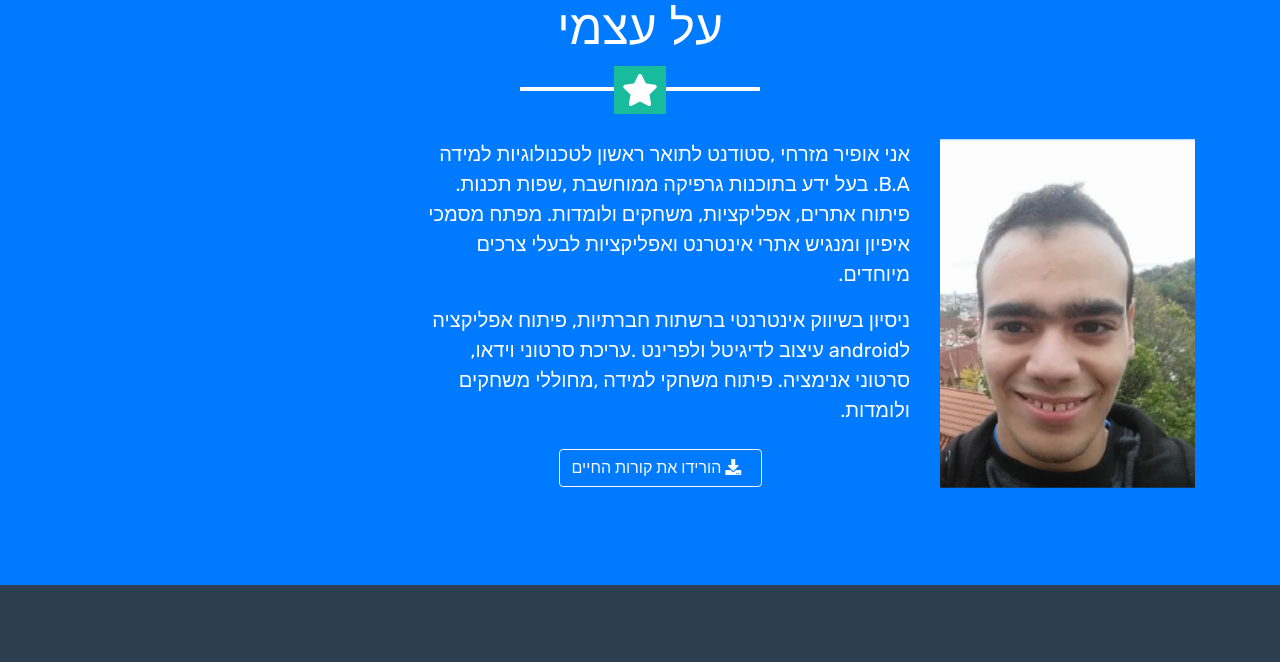
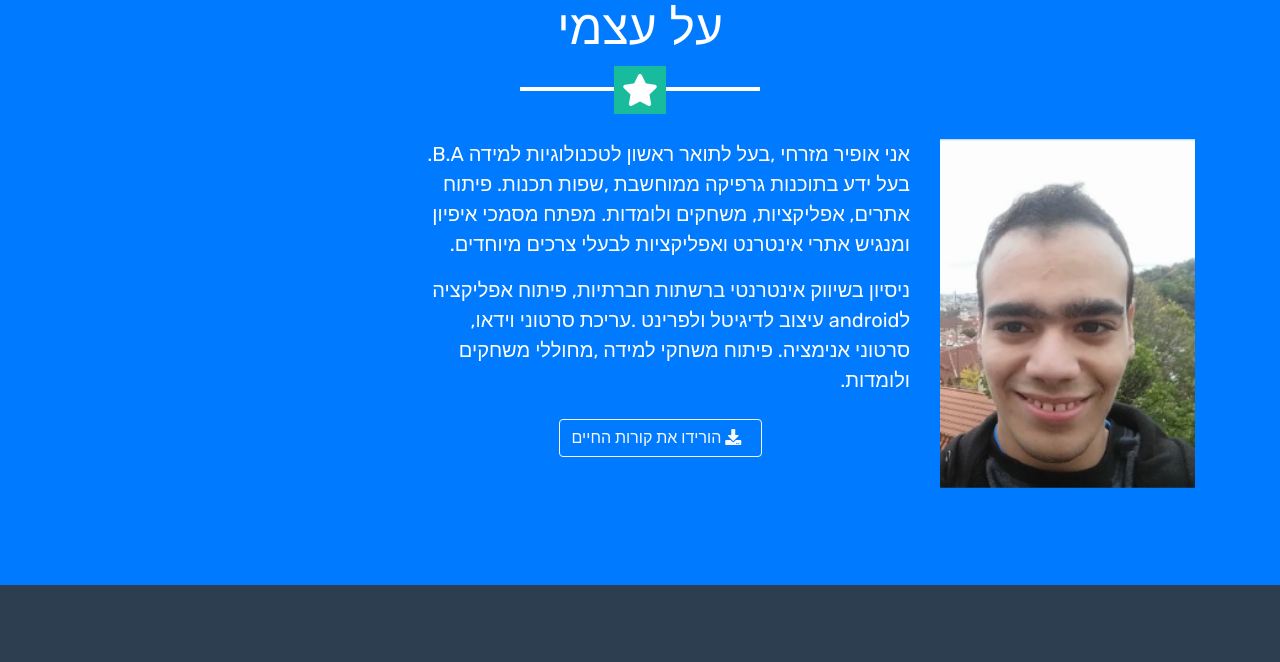
Before and after one commit to ofirm109/ofir, a website with bundled scripts: page index.html in a window 1280 px wide. Shown: the part 1740-2402 px from the top of the page. Built offline with nearby package versions, Linux system fonts and the light colour scheme; files whose address does not match are found by name.

Commit message:
Update index.html

```diff
--- a/index.html
+++ b/index.html
@@ -136,7 +136,7 @@
                     <div class="col-lg-10 ml-auto">
                         <p class="lead">
 
-                            אני אופיר מזרחי ,סטודנט לתואר ראשון לטכנולוגיות למידה B.A. בעל ידע בתוכנות גרפיקה ממוחשבת ,שפות תכנות.
+                            אני אופיר מזרחי ,בעל לתואר ראשון לטכנולוגיות למידה B.A. בעל ידע בתוכנות גרפיקה ממוחשבת ,שפות תכנות.
                             פיתוח אתרים, אפליקציות, משחקים ולומדות. מפתח מסמכי איפיון ומנגיש אתרי אינטרנט ואפליקציות לבעלי צרכים מיוחדים.
 
                         </p>
```
